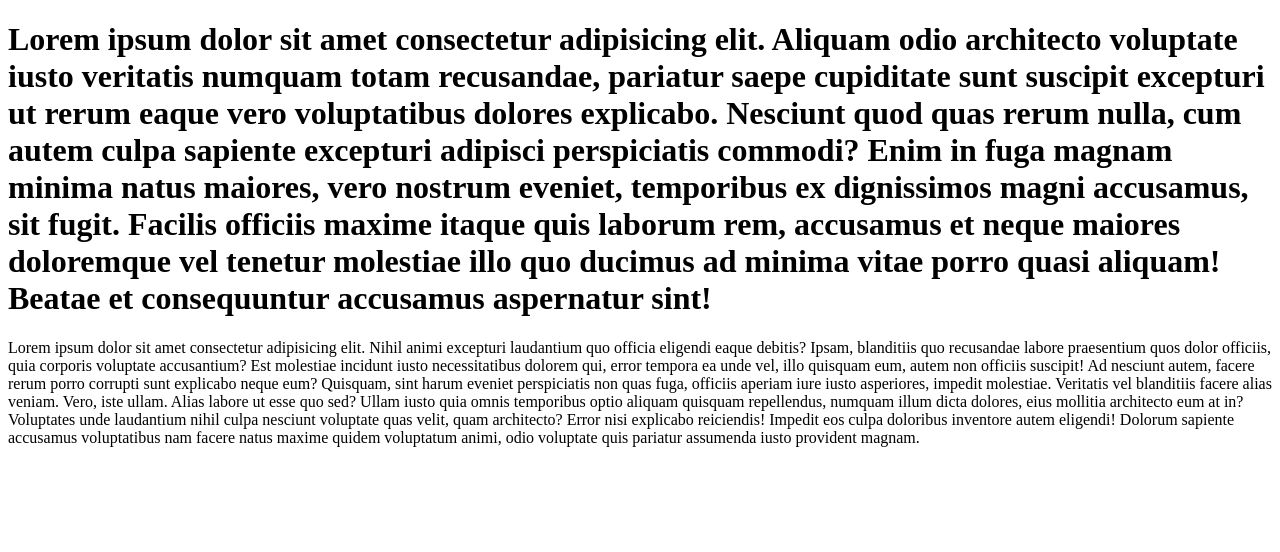
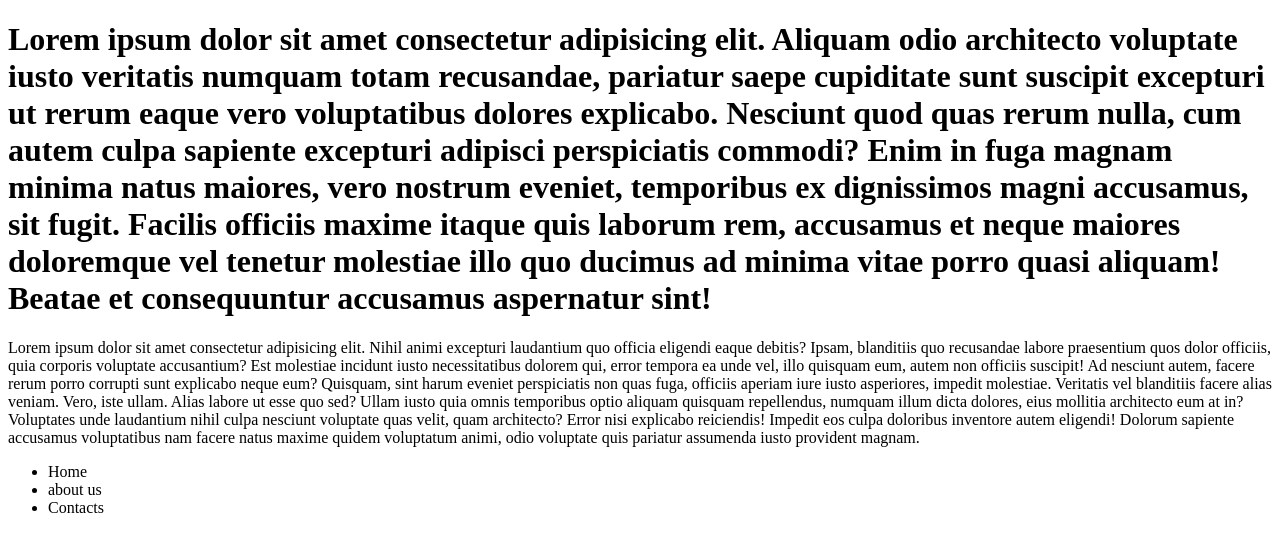
Before and after one commit to AfreenKhan92/learn-git, a plain HTML site: page index.html in a window 1280 px wide. Drawn offline with Linux system fonts and the light colour scheme.

Commit message:
add nav bar to index

```diff
--- a/index.html
+++ b/index.html
@@ -14,5 +14,10 @@
     Quisquam, sint harum eveniet perspiciatis non quas fuga, officiis aperiam iure iusto asperiores, impedit molestiae. Veritatis vel blanditiis facere alias veniam. Vero, iste ullam. Alias labore ut esse quo sed?
     Ullam iusto quia omnis temporibus optio aliquam quisquam repellendus, numquam illum dicta dolores, eius mollitia architecto eum at in? Voluptates unde laudantium nihil culpa nesciunt voluptate quas velit, quam architecto?
     Error nisi explicabo reiciendis! Impedit eos culpa doloribus inventore autem eligendi! Dolorum sapiente accusamus voluptatibus nam facere natus maxime quidem voluptatum animi, odio voluptate quis pariatur assumenda iusto provident magnam.</p>
+    <ul>
+        <li>Home</li>
+        <li>about us </li>
+        <li>Contacts</li>
+    </ul>
 </body>
 </html>
```
